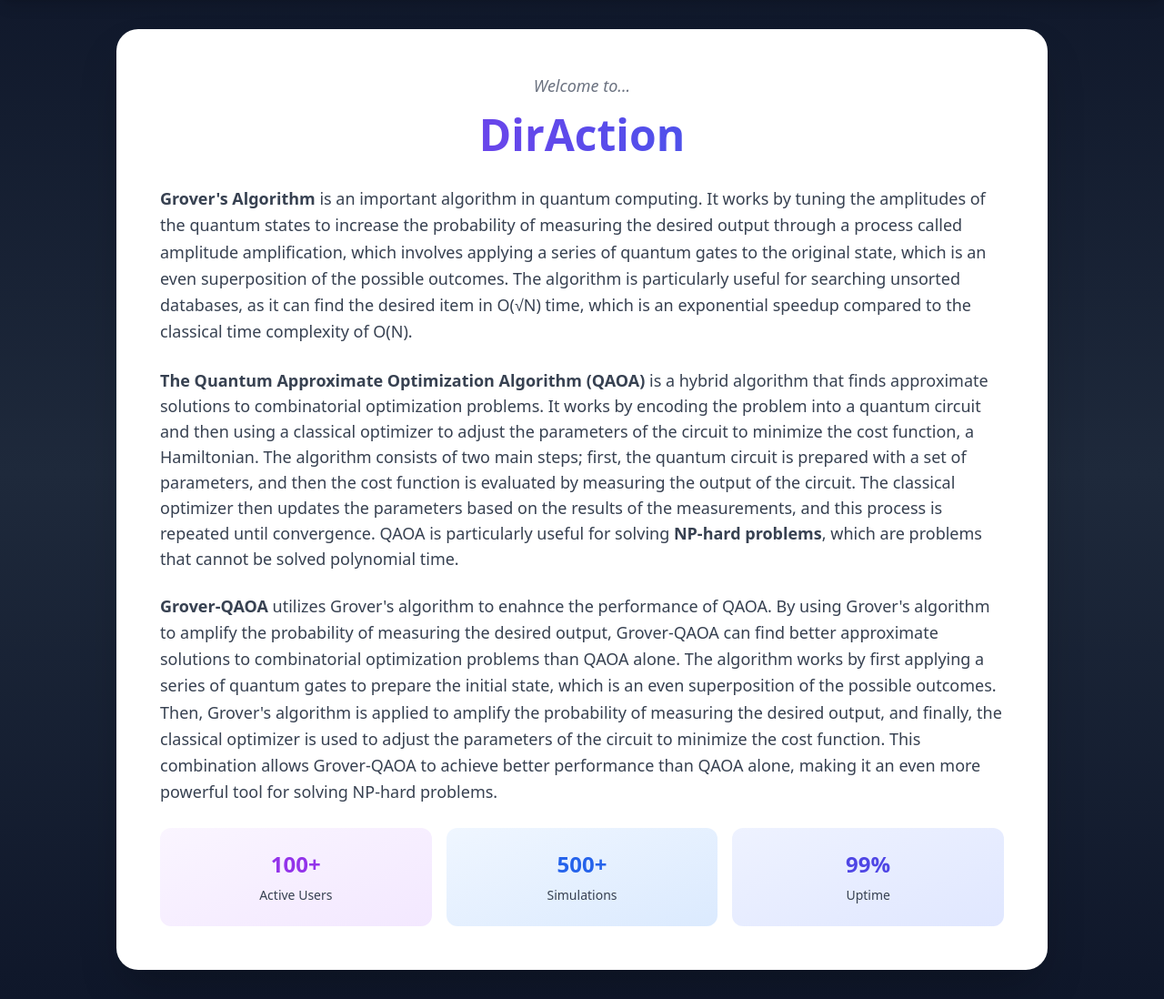
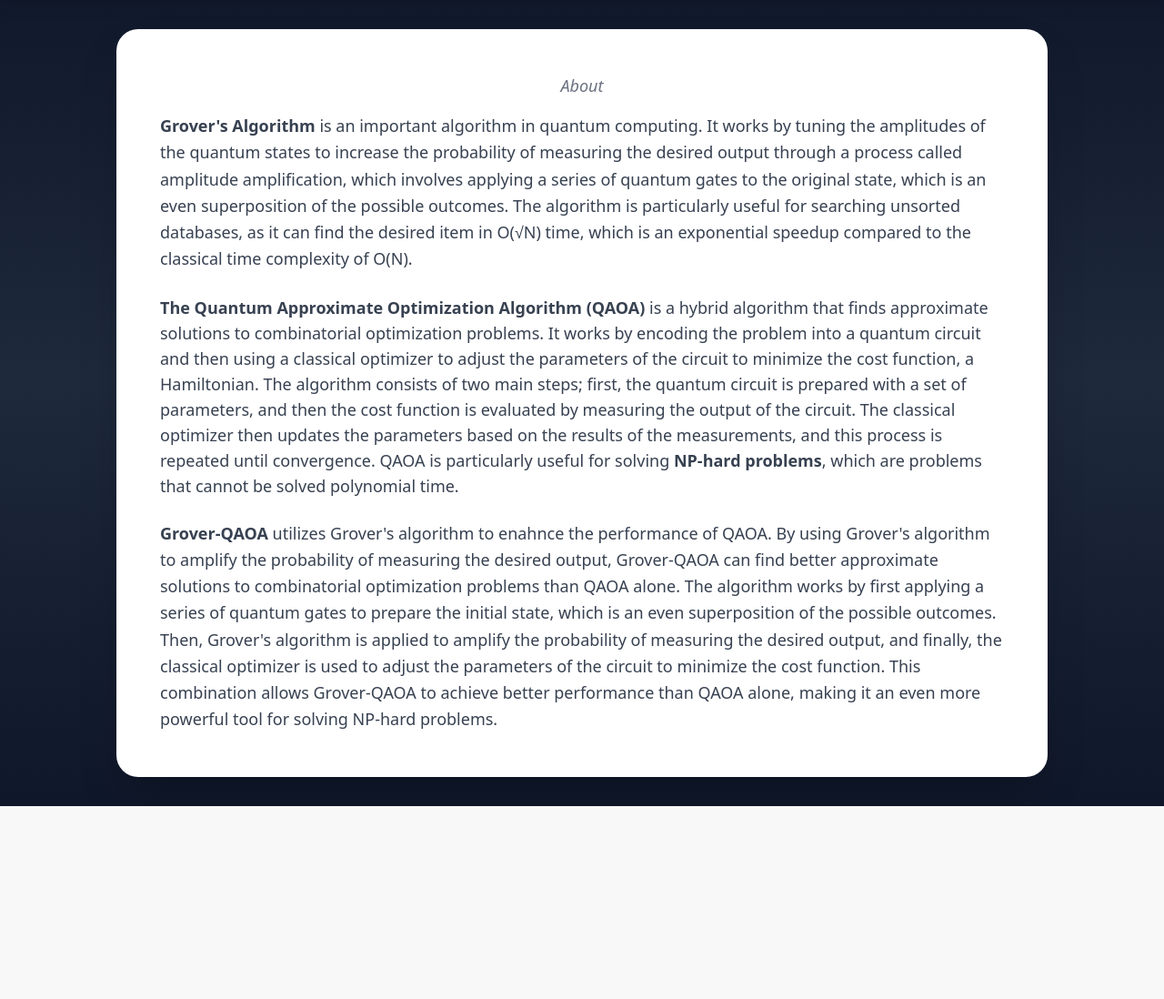
Before and after one commit to OkClinty/HackTJ-13, a Flask app: template templates/about.html in a window 1280 px wide. Shown: the part 57-1155 px from the top of the page at 91% size. After the commit the page ends 943 px from the top, so only its background shows below. Run offline with Flask 3, Linux system fonts and the light colour scheme; the template is opened without the code that fills it, so the values that code supplies are empty; some libraries are stand-ins or nearby versions.

Commit message:
remove all the orz stuff norz

```diff
--- a/templates/about.html
+++ b/templates/about.html
@@ -25,8 +25,7 @@
     <div class="flex items-center justify-center min-h-[calc(100vh-80px)] py-8 px-4">
         <!-- widened white box: changed max-w-2xl -> max-w-5xl -->
         <div class="bg-white rounded-3xl shadow-2xl w-full max-w-5xl p-12">
-            <h2 class="text-center text-gray-500 text-lg italic mb-4">Welcome to...</h2>
-            <h1 class="text-5xl font-bold text-center text-transparent bg-clip-text bg-gradient-to-r from-purple-600 to-blue-600 mb-8">DirAction</h1>
+            <h2 class="text-center text-gray-500 text-lg italic mb-4">About</h2>
 
             <div class="space-y-6 text-gray-700">
                 <p class="text-lg leading-relaxed">
@@ -40,6 +39,7 @@
                 <p class="text-lg leading-relaxed">
                     <b>Grover-QAOA</b> utilizes Grover's algorithm to enahnce the performance of QAOA. By using Grover's algorithm to amplify the probability of measuring the desired output, Grover-QAOA can find better approximate solutions to combinatorial optimization problems than QAOA alone. The algorithm works by first applying a series of quantum gates to prepare the initial state, which is an even superposition of the possible outcomes. Then, Grover's algorithm is applied to amplify the probability of measuring the desired output, and finally, the classical optimizer is used to adjust the parameters of the circuit to minimize the cost function. This combination allows Grover-QAOA to achieve better performance than QAOA alone, making it an even more powerful tool for solving NP-hard problems.
                 </p>
+                <!--
                 <div class="grid grid-cols-3 gap-4 mt-8">
                     <div class="bg-gradient-to-br from-purple-50 to-purple-100 p-6 rounded-xl text-center">
                         <p class="text-2xl font-bold text-purple-600 mb-2">100+</p>
@@ -54,6 +54,7 @@
                         <p class="text-sm text-gray-666">Uptime</p>
                     </div>
                 </div>
+                /-->
             </div>
         </div>
     </div>
```
